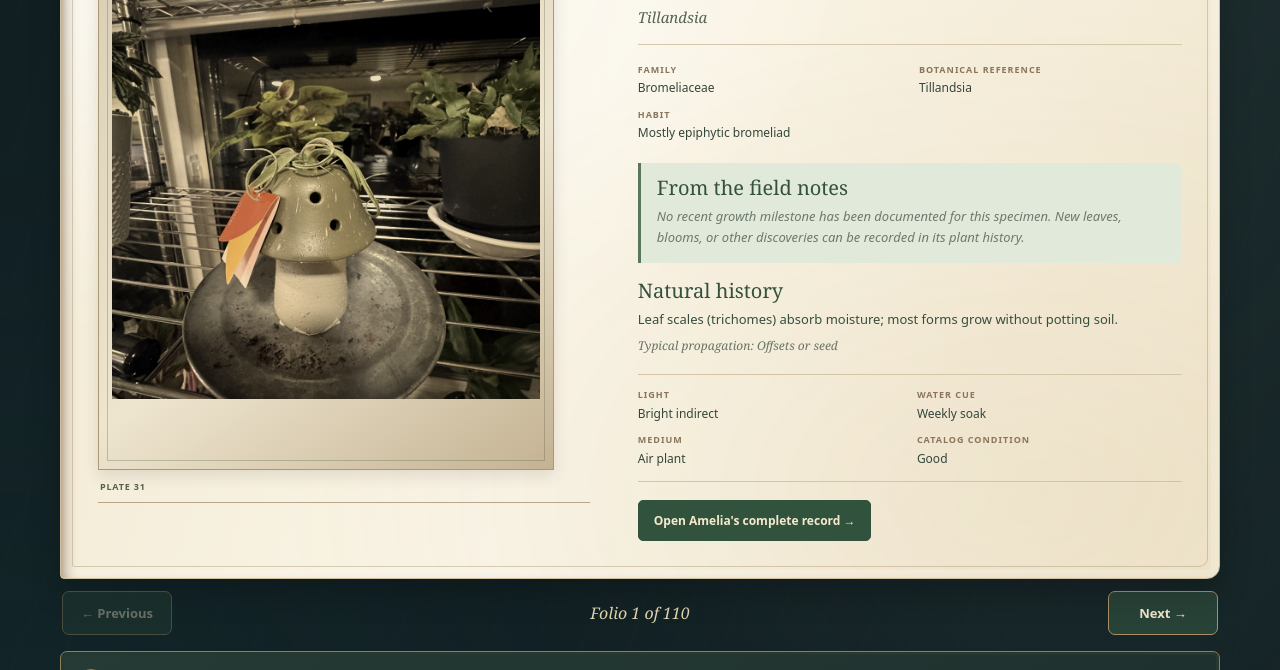
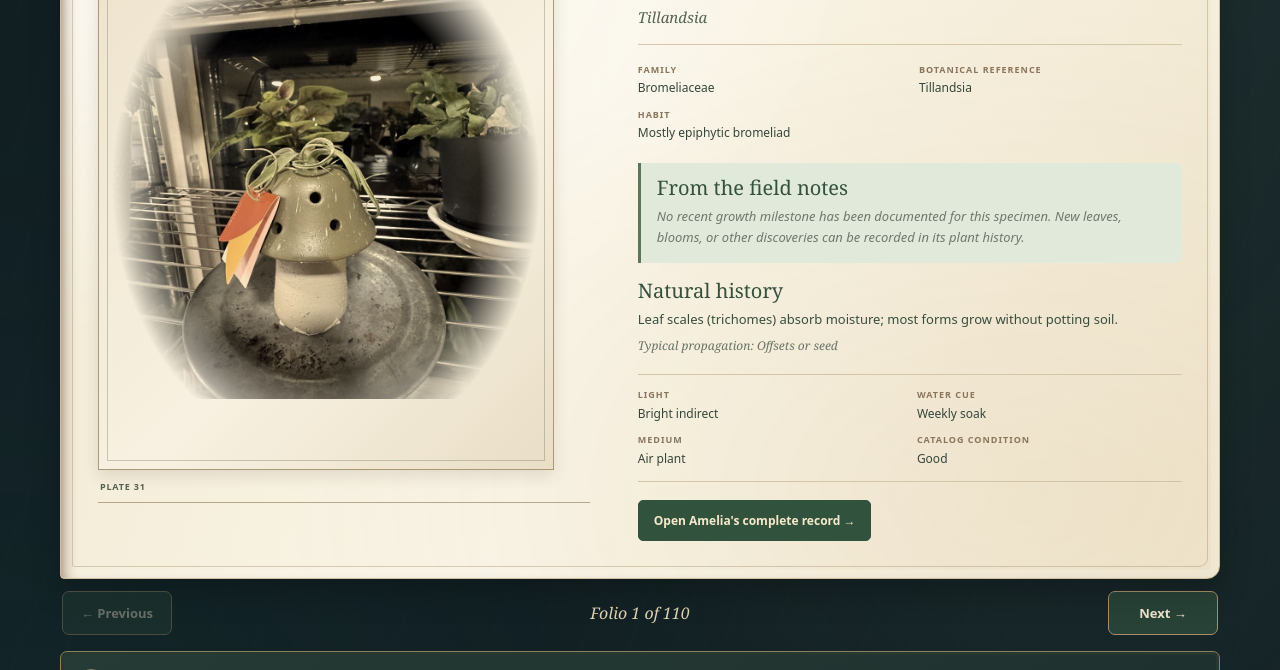
Before and after one commit to reece1919/gaia, a plain HTML site: page index.html in a window 1280 px wide. Shown: the part 582-1252 px from the top of the page. Drawn offline with nearby package versions, Linux system fonts and the light colour scheme.

Commit message:
Feather botanical journal image and sketch layers gently into parchment

```diff
--- a/botanical-journal.css
+++ b/botanical-journal.css
@@ -79,13 +79,37 @@
   display:none;pointer-events:none;position:absolute;inset:13px;
   width:calc(100% - 26px);height:calc(100% - 26px);object-fit:contain
 }
+/* Feather the display layers into their plate without touching original files.
+   The ellipse reaches the midpoint of EVERY edge, unlike a default radial
+   gradient which can leave hard top/bottom or side boundaries. */
+#gaia-botanical-journal{--gaia-feather-start:72%}
+#gaia-botanical-journal.gaia-journal-style-photo{--gaia-feather-start:92%}
+#gaia-botanical-journal.gaia-journal-style-botanical{--gaia-feather-start:72%}
+#gaia-botanical-journal.gaia-journal-style-sketch{--gaia-feather-start:62%}
+#gaia-botanical-journal .gaia-journal-photo,
+#gaia-botanical-journal .gaia-journal-sketch-layer{
+  -webkit-mask-image:radial-gradient(ellipse closest-side at center,
+    #000 var(--gaia-feather-start),transparent 100%);
+  mask-image:radial-gradient(ellipse closest-side at center,
+    #000 var(--gaia-feather-start),transparent 100%);
+  -webkit-mask-repeat:no-repeat;
+  mask-repeat:no-repeat;
+  -webkit-mask-size:100% 100%;
+  mask-size:100% 100%
+}
+/* Match the surrounding parchment so the translucent photo edge reads like
+   ink fading into the journal paper rather than an opaque rectangular mount. */
+#gaia-botanical-journal.gaia-journal-style-botanical .gaia-journal-image-frame{
+  background:linear-gradient(135deg,#ede2cb,#f8f1e1 60%,#e9dec6)
+}
+
 #gaia-botanical-journal.gaia-journal-style-photo .gaia-journal-photo{filter:none;mix-blend-mode:normal}
 #gaia-botanical-journal.gaia-journal-style-botanical .gaia-journal-photo{
   filter:sepia(.28) saturate(.74) contrast(1.08) brightness(1.035);
   mix-blend-mode:multiply
 }
 #gaia-botanical-journal.gaia-journal-style-sketch .gaia-journal-image-frame{
-  background:#f2eddf
+  background:#f5eedf
 }
 #gaia-botanical-journal.gaia-journal-style-sketch .gaia-journal-photo{
   filter:grayscale(1) contrast(1.12) brightness(1.035)
```
